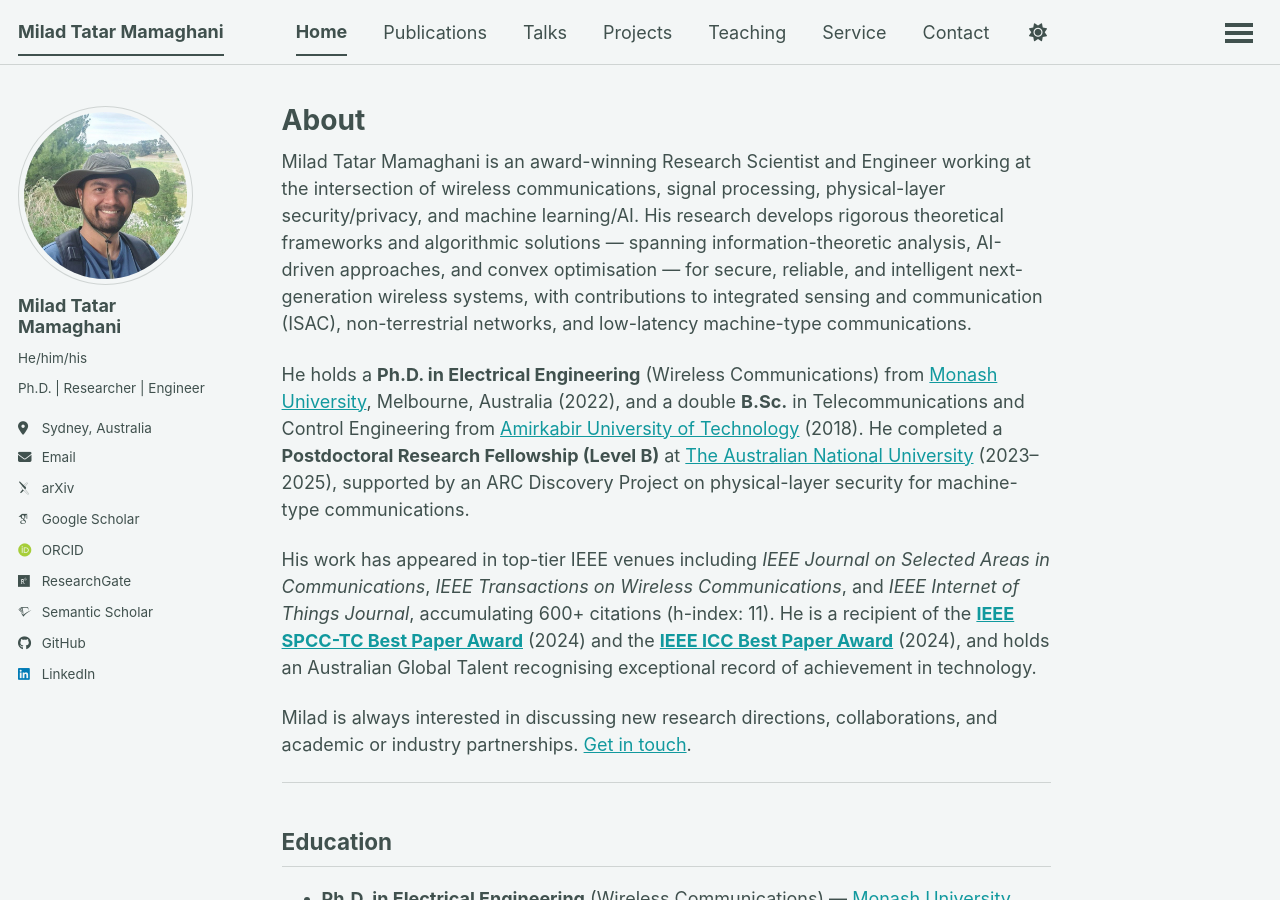
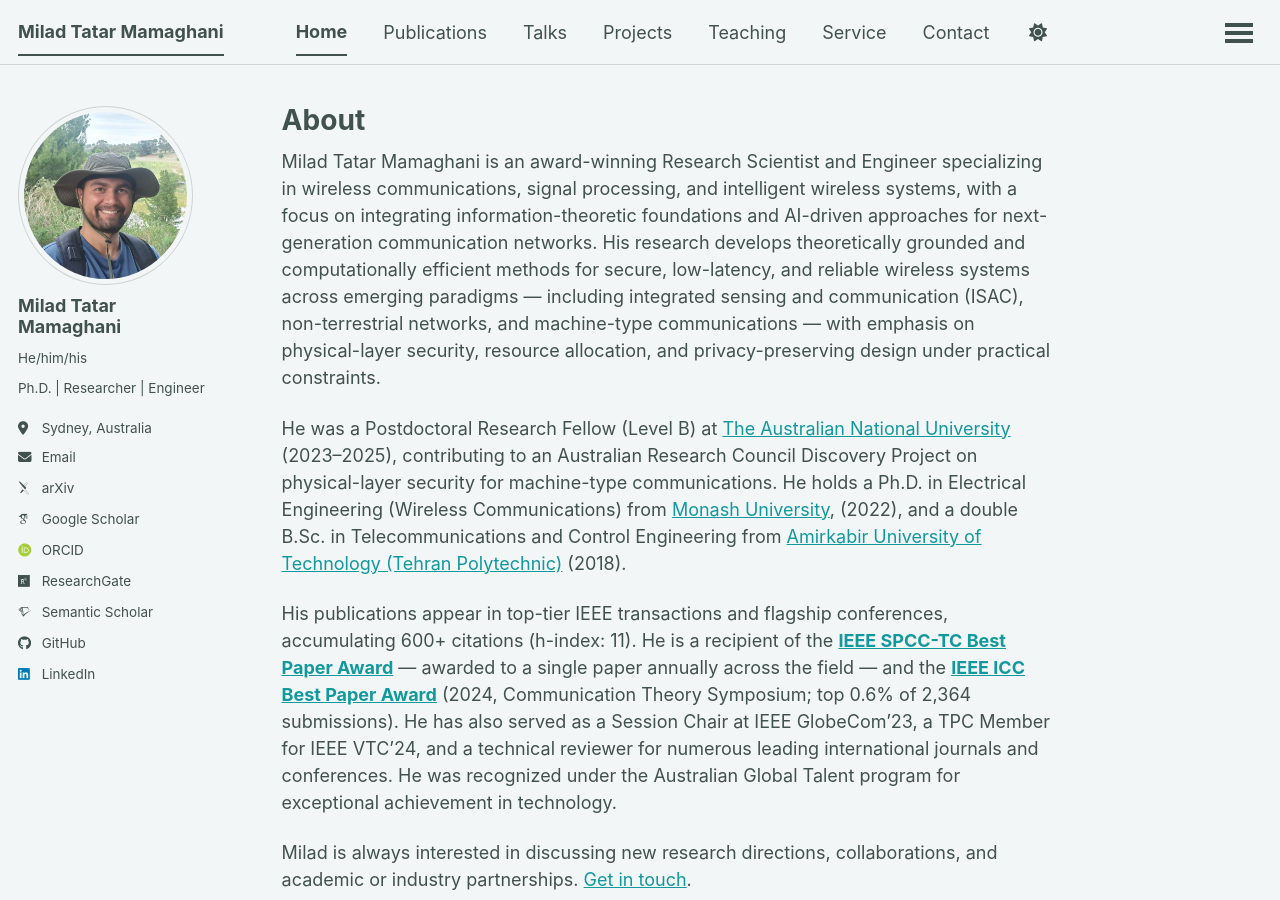
Before and after one commit to miladtm94/miladtm94.github.io, a Jekyll site: the page built from _pages/about.md, in a window 1280 px wide and 900 px high. Built offline with Jekyll 4.4.1, drawn with Linux system fonts in a browser that asks for light colours; some web fonts are replaced; a script that is not in the unit is left out.

Commit message:
Bio updated

```diff
--- a/_pages/about.md
+++ b/_pages/about.md
@@ -7,15 +7,13 @@ redirect_from:
   - /about.html
 ---
 
-Milad Tatar Mamaghani is an award-winning Research Scientist and Engineer working at the intersection of wireless communications, signal processing, physical-layer security/privacy, and machine learning/AI. His research develops rigorous theoretical frameworks and algorithmic solutions — spanning information-theoretic analysis, AI-driven approaches, and convex optimisation — for secure,
-reliable, and intelligent next-generation wireless systems, with contributions to integrated sensing and communication (ISAC), non-terrestrial networks, and low-latency machine-type communications.
+Milad Tatar Mamaghani is an award-winning Research Scientist and Engineer specializing in wireless communications, signal processing, and intelligent wireless systems, with a focus on integrating information-theoretic foundations and AI-driven approaches for next-generation communication networks. His research develops theoretically grounded and computationally efficient methods for secure, low-latency, and reliable wireless systems across emerging paradigms &mdash; including integrated sensing and communication (ISAC), non-terrestrial networks, and machine-type communications &mdash; with emphasis on physical-layer security, resource allocation, and privacy-preserving design under practical constraints.
 
 
-He holds a **Ph.D. in Electrical Engineering** (Wireless Communications) from [Monash University](https://www.monash.edu/), Melbourne, Australia (2022), and a double **B.Sc.** in Telecommunications and Control Engineering from [Amirkabir University of Technology](http://aut.ac.ir/) (2018). He completed a **Postdoctoral Research Fellowship (Level B)** at [The Australian National University](https://www.anu.edu.au/)
-(2023–2025), supported by an ARC Discovery Project on physical-layer security for machine-type communications.
+He was a Postdoctoral Research Fellow (Level B) at [The Australian National University](https://www.anu.edu.au/) (2023–2025), contributing to an Australian Research Council Discovery Project on physical-layer security for machine-type communications. He holds a Ph.D. in Electrical Engineering (Wireless Communications) from [Monash University](https://www.monash.edu/), (2022), and a double B.Sc. in Telecommunications and Control Engineering from [Amirkabir University of Technology (Tehran Polytechnic)](http://aut.ac.ir/) (2018).
 
 
-His work has appeared in top-tier IEEE venues including *IEEE Journal on Selected Areas in Communications*, *IEEE Transactions on Wireless Communications*, and *IEEE Internet of Things Journal*, accumulating 600+ citations (h-index: 11). He is a recipient of the **[IEEE SPCC-TC Best Paper Award](https://spcc.committees.comsoc.org/awards/)** (2024) and the **[IEEE ICC Best Paper Award](https://icc2024.ieee-icc.org/program/best-paper-awards)** (2024), and holds an Australian Global Talent recognising exceptional record of achievement in technology.
+His publications appear in top-tier IEEE transactions and flagship conferences, accumulating 600+ citations (h-index: 11). He is a recipient of the **[IEEE SPCC-TC Best Paper Award](https://spcc.committees.comsoc.org/awards/)** &mdash; awarded to a single paper annually across the field &mdash; and the **[IEEE ICC Best Paper Award](https://icc2024.ieee-icc.org/program/best-paper-awards)** (2024, Communication Theory Symposium; top 0.6% of 2,364 submissions). He has also served as a Session Chair at IEEE GlobeCom'23, a TPC Member for IEEE VTC'24, and a technical reviewer for numerous leading international journals and conferences. He was recognized under the Australian Global Talent program for exceptional achievement in technology.
 
 
 Milad is always interested in discussing new research directions, collaborations, and academic or industry partnerships. [Get in touch](/contact/).
```
